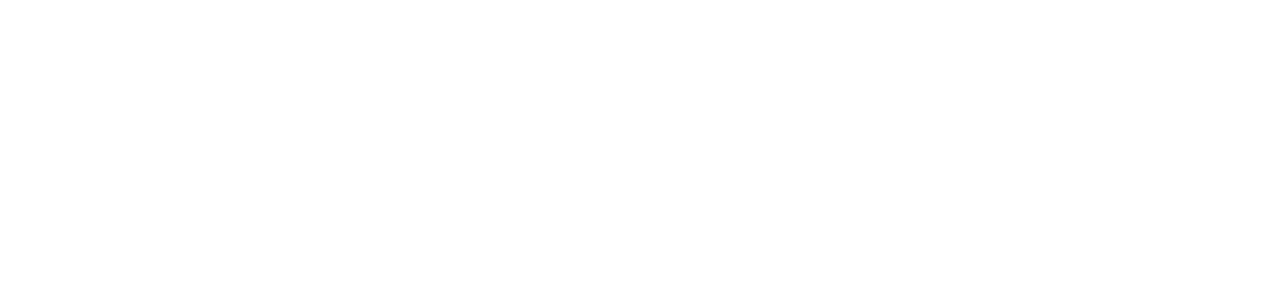
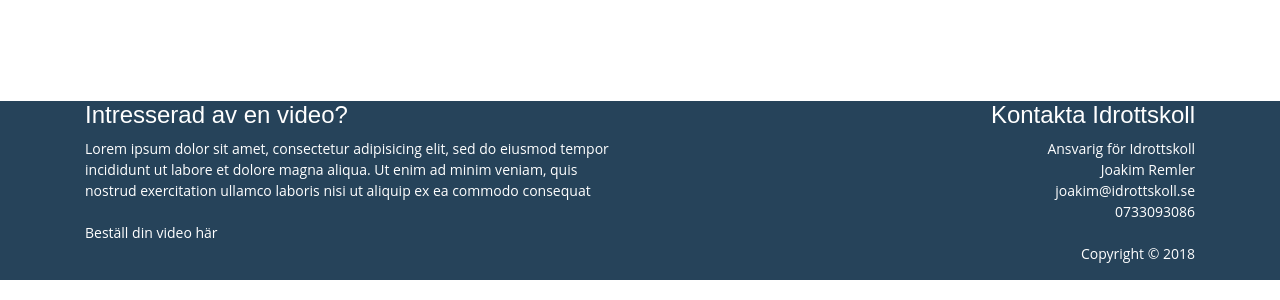
Before and after one commit to Idrottskoll/idrottskoll-web, a React app: page / in a window 1280 px wide. Shown: the part 3029-3329 px from the top of the page. Before the commit the page ends 3110 px from the top, so only its background shows below. Built offline with nearby package versions, Linux system fonts and the light colour scheme; a web font is replaced by a local one.

Commit message:
Added a shared compontent called footer

```diff
--- a/src/App.js
+++ b/src/App.js
@@ -5,6 +5,8 @@ import ReactGA from 'react-ga';
 import Usp from './components/Usp';
 import About from './components/About';
 import CaseSlider from './components/CaseSlider';
+
+import Footer from './components/shared/Footer';
 
 export default class App extends Component {
     constructor() {
@@ -23,6 +25,7 @@ export default class App extends Component {
           <Usp />
           <About />
           <CaseSlider />
+          <Footer />
         </div>
       );
     }
--- a/src/App.scss
+++ b/src/App.scss
@@ -5,3 +5,5 @@
 @import "scss/patterns/typograph";
 
 @import "scss/components/caseslider";
+
+@import "scss/shared/footer";
--- /dev/null
+++ b/src/components/shared/Footer.js
@@ -0,0 +1,34 @@
+import React, { Component } from 'react';
+import { Grid, Row, Col} from 'react-bootstrap';
+
+export default class Footer extends Component {
+  render() {
+    return (
+      <div className="bg-blue tm-40 footer color-white">
+        <Grid>
+          <Row className="tm-20 bm-20">
+            <Col md={6}>
+              <h4>Intresserad av en video?</h4>
+              <p>
+                Lorem ipsum dolor sit amet, consectetur adipisicing elit, sed do eiusmod tempor incididunt ut labore et dolore magna aliqua. Ut enim ad minim veniam, quis nostrud exercitation ullamco laboris nisi ut aliquip ex ea commodo consequat
+                <br></br><br></br>
+                Beställ din video här
+                </p>
+            </Col>
+            <Col md={6} className="right">
+              <h4>Kontakta Idrottskoll</h4>
+              <p>
+                Ansvarig för Idrottskoll<br></br>
+                Joakim Remler<br></br>
+                joakim@idrottskoll.se<br></br>
+                0733093086
+                <br></br><br></br>
+                Copyright © 2018
+                </p>
+            </Col>
+          </Row>
+        </Grid>
+      </div>
+    );
+  }
+}
--- a/src/scss/patterns/_typograph.scss
+++ b/src/scss/patterns/_typograph.scss
@@ -11,3 +11,6 @@ p {
 .center {
   text-align: center;
 }
+.right {
+  text-align: right;
+}
--- /dev/null
+++ b/src/scss/shared/_footer.scss
@@ -0,0 +1,3 @@
+.footer {
+
+}
```
